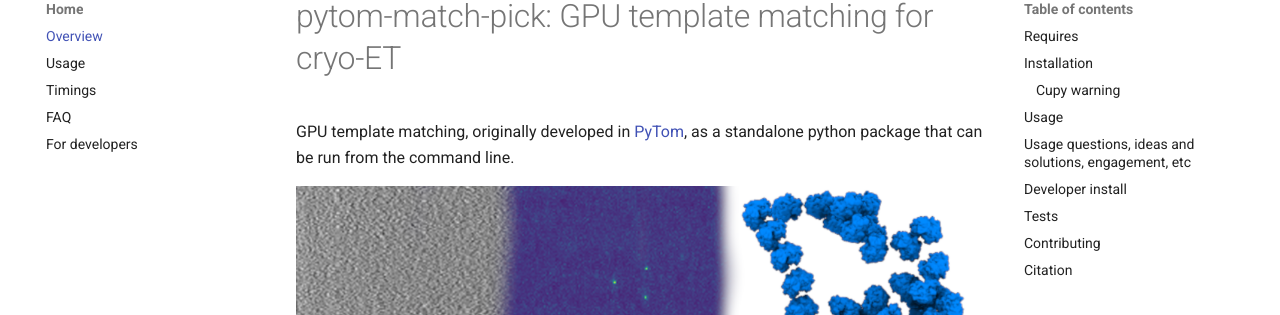
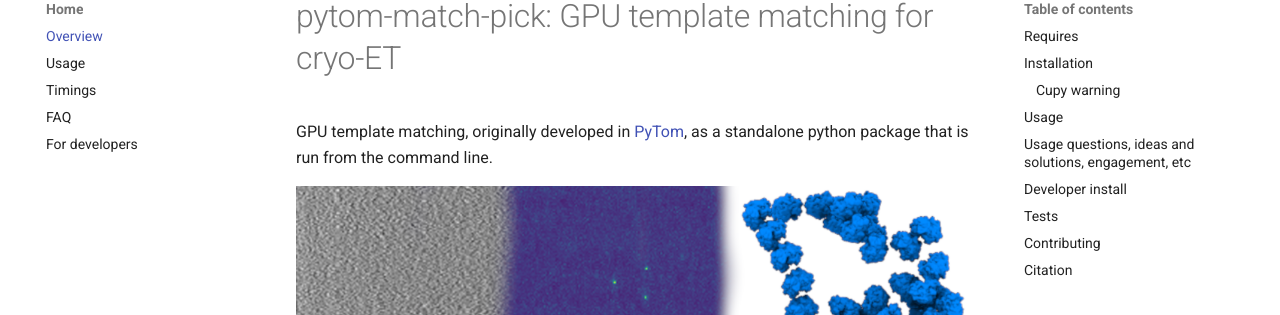
Before and after one commit to SBC-Utrecht/pytom-match-pick, an MkDocs documentation site: the page built from docs/index.md, in a window 1280 px wide and 900 px high. Shown: the part 150-465 px from the top of the window. Built offline with MkDocs 1.6.1 and Material for MkDocs 9.7.7, drawn with Linux system fonts in a browser that asks for light colours; comment, search, counter and statistics services are not loaded.

Commit message:
fix: grammar

```diff
--- a/README.md
+++ b/README.md
@@ -4,7 +4,9 @@
 
 # pytom-match-pick: GPU template matching for cryo-ET
 
-GPU template matching, originally developed in [PyTom](https://github.com/SBC-Utrecht/PyTom), as a standalone python package that can be run from the command line.
+GPU template matching, originally developed in [PyTom](https://github.
+com/SBC-Utrecht/PyTom), as a standalone python package that is run from the command
+line.
 
 ![cover_image](docs/images/tomo200528_100_illustration.png)
 
--- a/docs/index.md
+++ b/docs/index.md
@@ -1,6 +1,8 @@
 # pytom-match-pick: GPU template matching for cryo-ET
 
-GPU template matching, originally developed in [PyTom](https://github.com/SBC-Utrecht/PyTom), as a standalone python package that can be run from the command line.
+GPU template matching, originally developed in [PyTom](https://github.
+com/SBC-Utrecht/PyTom), as a standalone python package that is run from the command
+line.
 
 ![cover_image](images/tomo200528_100_illustration.png)
 
```
